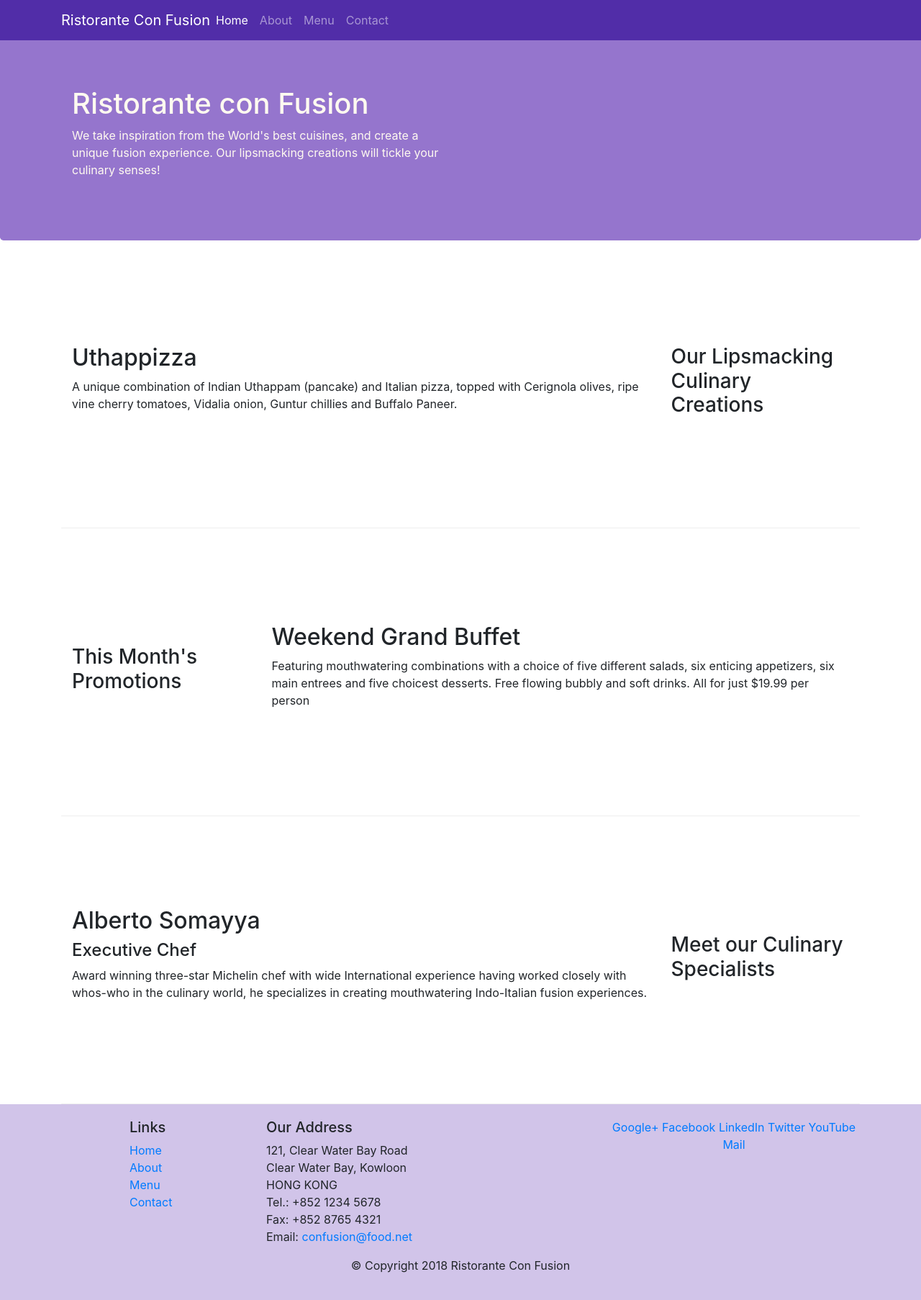
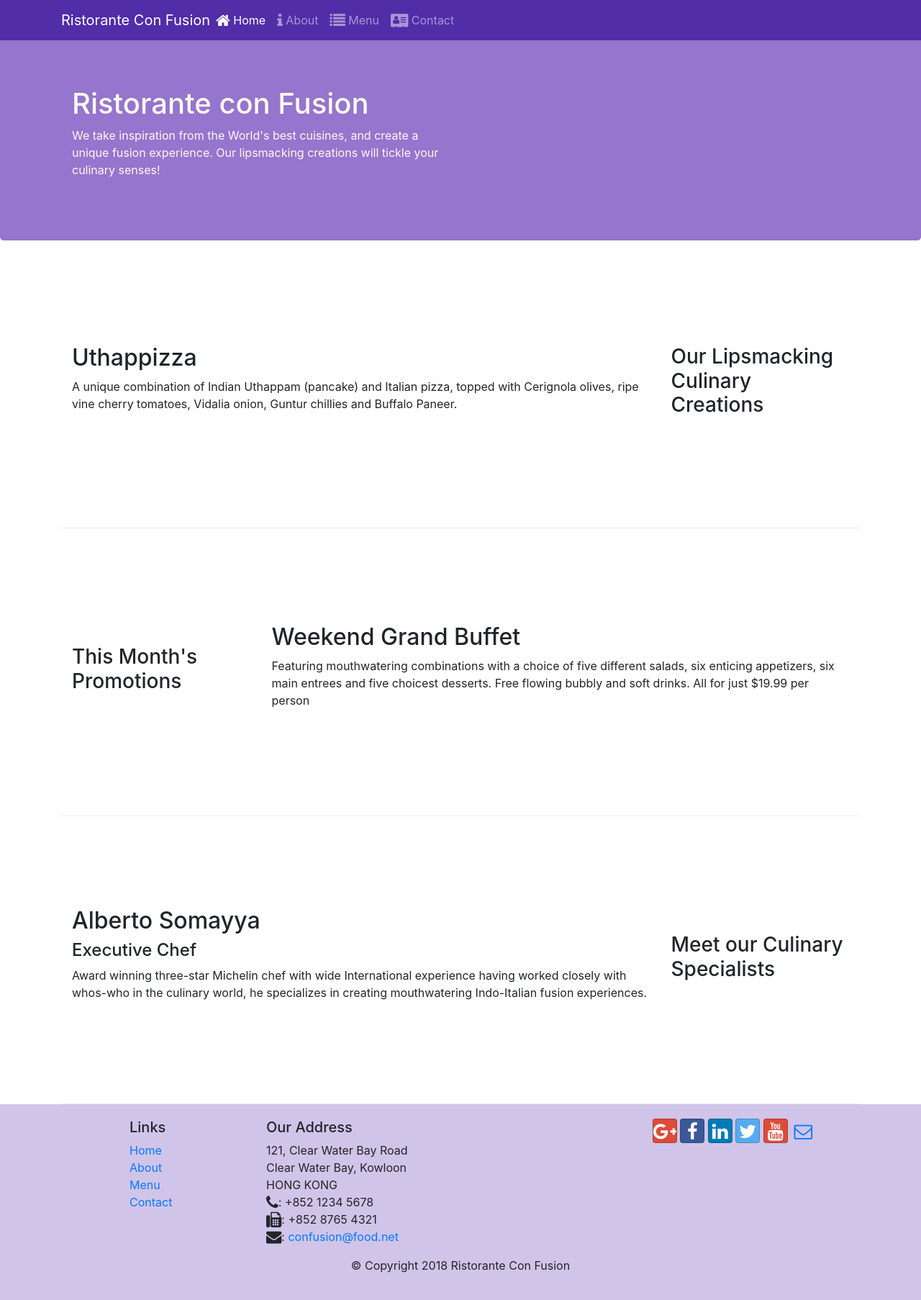
Before and after one commit to ganatejadragneel/Bootstrap-4-Basics, a website: page index.html in a window 1280 px wide. Shown: the whole page at 72% size. Drawn offline with nearby package versions, Linux system fonts and the light colour scheme.

Commit message:
icon fonts

```diff
--- a/index.html
+++ b/index.html
@@ -11,6 +11,8 @@
     <!-- Bootstrap CSS -->
     <link rel="stylesheet" href="node_modules/bootstrap/dist/css/bootstrap.min.css">
     <link rel="stylesheet" href="css/styles.css">
+    <link rel="stylesheet" href="node_modules/font-awesome/css/font-awesome.min.css">
+    <link rel="stylesheet" href="node_modules/bootstrap-social/bootstrap-social.css">
 </head>
 
 <body>
@@ -22,10 +24,22 @@
             <a class="navbar-brand mr-auto" href="#">Ristorante Con Fusion</a>
             <div class="collapse navbar-collapse" id="Navbar">
                 <ul class="navbar-nav mr-auto">
-                    <li class="nav-item active"><a class="nav-link" href="#">Home</a></li>
-                    <li class="nav-item"><a class="nav-link" href="./aboutus.html">About</a></li>
-                    <li class="nav-item"><a class="nav-link" href="#">Menu</a></li>
-                    <li class="nav-item"><a class="nav-link" href="#">Contact</a></li>
+                    <li class="nav-item active">
+                        <a class="nav-link" href="#">
+                            <span class="fa fa-home fa-lg"></span> Home</a>
+                    </li>
+                    <li class="nav-item">
+                        <a class="nav-link" href="./aboutus.html">
+                            <span class="fa fa-info fa-lg"></span> About</a>
+                    </li>
+                    <li class="nav-item">
+                        <a class="nav-link" href="#">
+                            <span class="fa fa-list fa-lg"></span> Menu</a>
+                    </li>
+                    <li class="nav-item">
+                        <a class="nav-link" href="#">
+                            <span class="fa fa-address-card fa-lg"></span> Contact</a>
+                    </li>
                 </ul>
             </div>
         </div>
@@ -36,7 +50,8 @@
             <div class="row row-header">
                 <div class="col-12 col-sm-6">
                     <h1>Ristorante con Fusion</h1>
-                    <p>We take inspiration from the World's best cuisines, and create a unique fusion experience. Our lipsmacking creations will tickle your culinary senses!</p>
+                    <p>We take inspiration from the World's best cuisines, and create a unique fusion experience. Our lipsmacking
+                        creations will tickle your culinary senses!</p>
                 </div>
                 <div class="col-12 col-sm">
                 </div>
@@ -51,7 +66,8 @@
             </div>
             <div class="col col-sm order-sm-first col-md">
                 <h2>Uthappizza</h2>
-                <p>A unique combination of Indian Uthappam (pancake) and Italian pizza, topped with Cerignola olives, ripe vine cherry tomatoes, Vidalia onion, Guntur chillies and Buffalo Paneer.</p>
+                <p>A unique combination of Indian Uthappam (pancake) and Italian pizza, topped with Cerignola olives, ripe vine
+                    cherry tomatoes, Vidalia onion, Guntur chillies and Buffalo Paneer.</p>
             </div>
         </div>
 
@@ -62,7 +78,9 @@
             </div>
             <div class="col col-sm col-md">
                 <h2>Weekend Grand Buffet</h2>
-                <p>Featuring mouthwatering combinations with a choice of five different salads, six enticing appetizers, six main entrees and five choicest desserts. Free flowing bubbly and soft drinks. All for just $19.99 per person </p>
+                <p>Featuring mouthwatering combinations with a choice of five different salads, six enticing appetizers, six
+                    main entrees and five choicest desserts. Free flowing bubbly and soft drinks. All for just $19.99 per
+                    person </p>
             </div>
         </div>
 
@@ -73,7 +91,8 @@
             <div class="col col-sm order-sm-first col-md">
                 <h2>Alberto Somayya</h2>
                 <h4>Executive Chef</h4>
-                <p>Award winning three-star Michelin chef with wide International experience having worked closely with whos-who in the culinary world, he specializes in creating mouthwatering Indo-Italian fusion experiences. </p>
+                <p>Award winning three-star Michelin chef with wide International experience having worked closely with whos-who
+                    in the culinary world, he specializes in creating mouthwatering Indo-Italian fusion experiences. </p>
             </div>
         </div>
     </div>
@@ -84,31 +103,55 @@
                 <div class="col-4 offset-1 col-sm-2">
                     <h5>Links</h5>
                     <ul class="list-unstyled">
-                        <li><a href="#">Home</a></li>
-                        <li><a href="./aboutus.html">About</a></li>
-                        <li><a href="#">Menu</a></li>
-                        <li><a href="#">Contact</a></li>
+                        <li>
+                            <a href="#">Home</a>
+                        </li>
+                        <li>
+                            <a href="./aboutus.html">About</a>
+                        </li>
+                        <li>
+                            <a href="#">Menu</a>
+                        </li>
+                        <li>
+                            <a href="#">Contact</a>
+                        </li>
                     </ul>
                 </div>
                 <div class="col-7 col-sm-5">
                     <h5>Our Address</h5>
                     <address>
-		              121, Clear Water Bay Road<br>
-		              Clear Water Bay, Kowloon<br>
-		              HONG KONG<br>
-		              Tel.: +852 1234 5678<br>
-		              Fax: +852 8765 4321<br>
-		              Email: <a href="mailto:confusion@food.net">confusion@food.net</a>
+                        121, Clear Water Bay Road
+                        <br> Clear Water Bay, Kowloon
+                        <br> HONG KONG
+                        <br>
+                        <i class="fa fa-phone fa-lg"></i>: +852 1234 5678
+                        <br>
+                        <i class="fa fa-fax fa-lg"></i>: +852 8765 4321
+                        <br>
+                        <i class="fa fa-envelope fa-lg"></i>:
+                        <a href="mailto:confusion@food.net">confusion@food.net</a>
                     </address>
                 </div>
                 <div class="col-12 col-sm-4">
                     <div class="text-center">
-                        <a href="http://google.com/+">Google+</a>
-                        <a href="http://www.facebook.com/profile.php?id=">Facebook</a>
-                        <a href="http://www.linkedin.com/in/">LinkedIn</a>
-                        <a href="http://twitter.com/">Twitter</a>
-                        <a href="http://youtube.com/">YouTube</a>
-                        <a href="mailto:">Mail</a>
+                        <a class="btn btn-social-icon btn-google" href="http://google.com/+">
+                            <i class="fa fa-google-plus"></i>
+                        </a>
+                        <a class="btn btn-social-icon btn-facebook" href="http://www.facebook.com/profile.php?id=">
+                            <i class="fa fa-facebook"></i>
+                        </a>
+                        <a class="btn btn-social-icon btn-linkedin" href="http://www.linkedin.com/in/">
+                            <i class="fa fa-linkedin"></i>
+                        </a>
+                        <a class="btn btn-social-icon btn-twitter" href="http://twitter.com/">
+                            <i class="fa fa-twitter"></i>
+                        </a>
+                        <a class="btn btn-social-icon btn-google" href="http://youtube.com/">
+                            <i class="fa fa-youtube"></i>
+                        </a>
+                        <a class="btn btn-social-icon" href="mailto:">
+                            <i class="fa fa-envelope-o"></i>
+                        </a>
                     </div>
                 </div>
             </div>
--- a/package.json
+++ b/package.json
@@ -15,6 +15,8 @@
   },
   "dependencies": {
     "bootstrap": "^4.0.0",
+    "bootstrap-social": "^5.1.1",
+    "font-awesome": "^4.7.0",
     "jquery": "^3.3.1",
     "popper.js": "^1.12.9"
   }
```
Also changed, not shown: aboutus.html (+37 -14 lines), 1 other file. Lines whose indentation alone changed are shown as unchanged.
